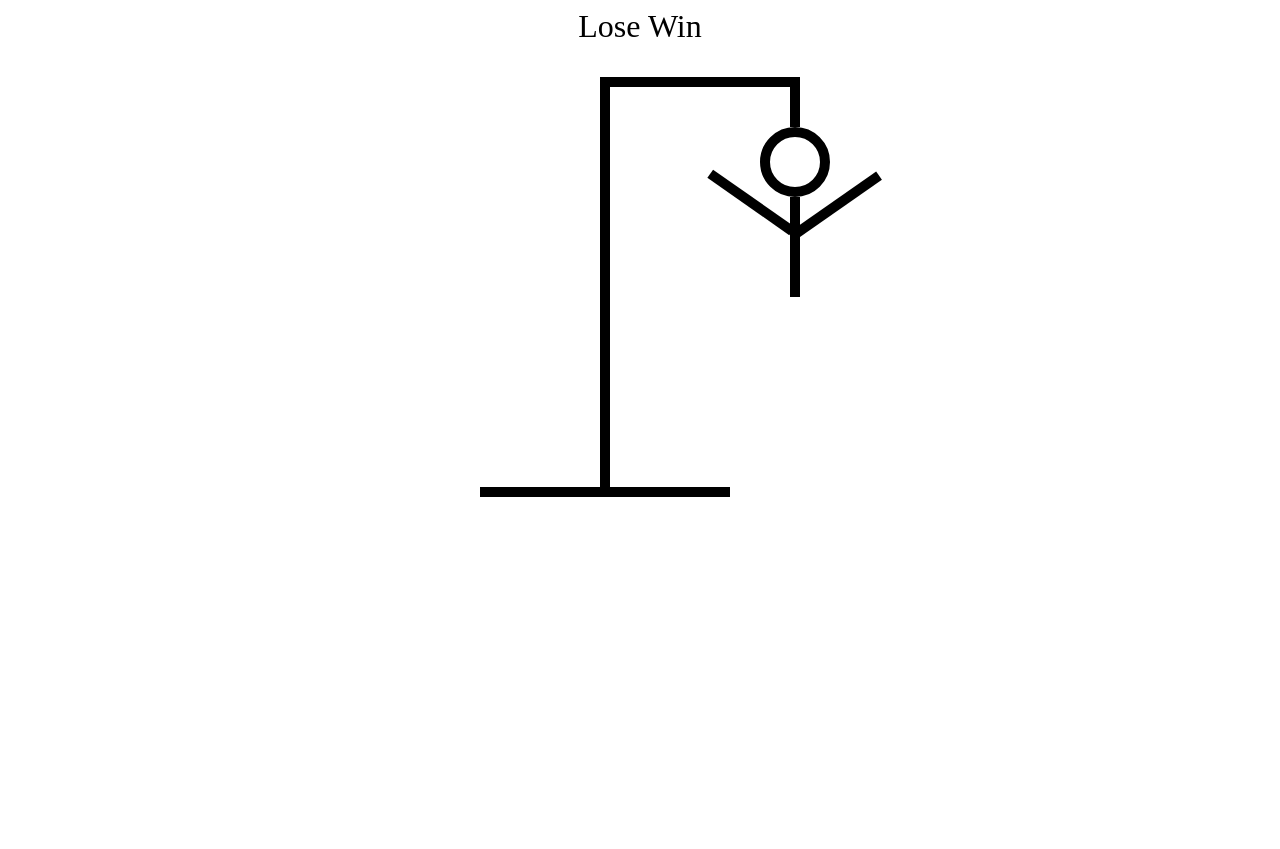
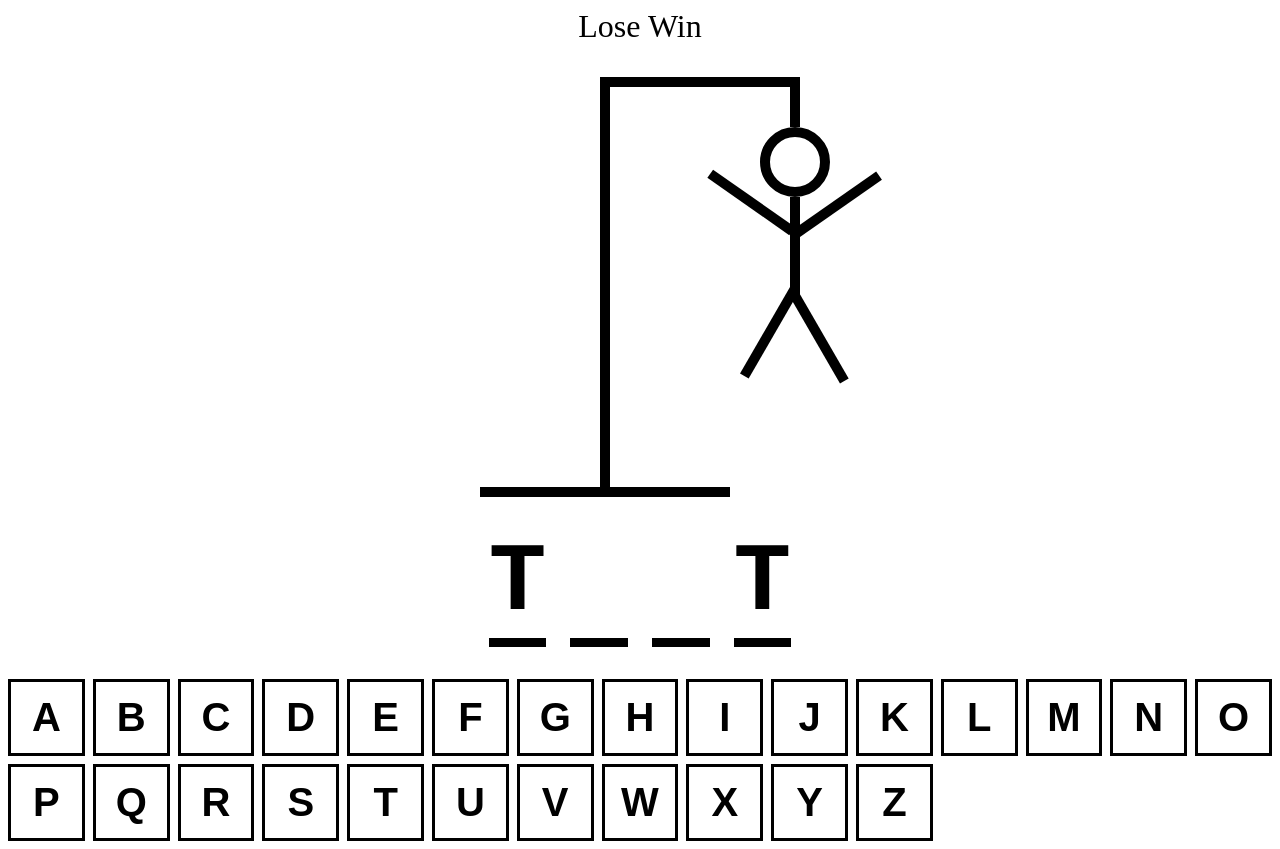
Before and after one commit to TIit0/Ts-Hangman, a React (Vite) app: page / in a window 1280 px wide. Before the commit the page ends 800 px from the top, so only its background shows below. Built offline with nearby package versions, Linux system fonts and the light colour scheme.

Commit message:
before implementing logic

```diff
--- a/css/App.css
+++ b/css/App.css
@@ -13,3 +13,7 @@
     font-size: 2rem;
     text-align: center;
 }
+
+.keyboard_container {
+    align-self: stretch;
+}
--- a/src/App.tsx
+++ b/src/App.tsx
@@ -1,6 +1,8 @@
 import { useState } from "react";
 import wordList from "./wordList.json";
 import HangmanDrawing from "./components/HangmanDrawing/HangmanDrawing";
+import HangmanWord from "./components/HangmanWord/HangmanWord";
+import Keyboard from "./components/Keyboard/Keyboard";
 import "../css/App.css"
 
 function App() {
@@ -18,7 +20,10 @@ function App() {
     <div className="app_wrapper">
       <div className="app_wrapper__win-lose"> Lose Win </div>
       <HangmanDrawing />
-
+      <HangmanWord />
+      <div className="keyboard_container">
+      <Keyboard />
+      </div>
     </div>
   )
 }
--- a/src/components/HangmanDrawing/HangmanDrawing.css
+++ b/src/components/HangmanDrawing/HangmanDrawing.css
@@ -45,6 +45,28 @@
     transform-origin: top right;
 }
 
+.rightLeg {
+    width: 100px;
+    height: 10px;
+    background-color: black;
+    position: absolute;
+    top: 210px;
+    right: -90px;
+    transform: rotate(60deg);
+    transform-origin: left bottom;
+}
+
+.leftLeg {
+    width: 100px;
+    height: 10px;
+    background-color: black;
+    position: absolute;
+    top: 210px;
+    right: 10px;
+    transform: rotate(-60deg);
+    transform-origin: right top;
+}
+
 .drawing_rope-pole {
     height: 50px;
     width: 10px;
--- a/src/components/HangmanDrawing/HangmanDrawing.tsx
+++ b/src/components/HangmanDrawing/HangmanDrawing.tsx
@@ -4,6 +4,8 @@ const Head = <div className="head" />
 const Torso = <div className="torso" />
 const RightArm = <div className="rightArm" />
 const LeftArm = <div className="leftArm" />
+const RightLeg = <div className="rightLeg" />
+const LeftLeg = <div className="leftLeg" />
 
 export default function HangmanDrawing() {
 
@@ -13,6 +15,8 @@ export default function HangmanDrawing() {
             {Torso}
             {RightArm}
             {LeftArm}
+            {RightLeg}
+            {LeftLeg}
             <div className="drawing_rope-pole" />
             <div className="drawing_upper-pole" />
             <div className="drawing_center-pole" />
--- a/src/components/HangmanWord/HangmanWord.css
+++ b/src/components/HangmanWord/HangmanWord.css
@@ -0,0 +1,14 @@
+
+
+.word_wrapper {
+    display: flex;
+    gap: .25em;
+    font-size: 6rem;
+    font-weight: bold;
+    text-transform: uppercase;
+    font-family: monospace;
+}
+
+.letter_container {
+    border-bottom: .1em solid black;
+}
--- a/src/components/HangmanWord/HangmanWord.tsx
+++ b/src/components/HangmanWord/HangmanWord.tsx
@@ -2,5 +2,22 @@ import "./HangmanWord.css"
 
 
 export default function HangmanWord() {
+    const word = "Test".toLowerCase()
+    const guessedLetters: string[] = ["t"];
+    return (
+        <div className="word_wrapper">
+            {word.split("").map((letter, index) => (
+                <span
+                    className="letter_container"
+                    key={`${letter}${index}`}>
 
+                    <span className="letter"
+                        style={
+                            { visibility: guessedLetters.includes(letter) ? "visible" : "hidden" }}>
+                        {letter}
+                    </span>
+                </span>
+            ))}
+        </div>
+    );
 }
--- a/src/components/Keyboard/Keyboard.css
+++ b/src/components/Keyboard/Keyboard.css
@@ -0,0 +1,33 @@
+
+.grid {
+    display: grid;
+    grid-template-columns: repeat(auto-fit, minmax(75px, 1fr));
+    gap: .5rem;
+}
+
+.keyboard_button {
+    width: 100%;
+    border: 3px solid black;
+    background: none;
+    aspect-ratio: 1/1;
+    font-size: 2.5rem;
+    text-transform: uppercase;
+    padding: .5rem;
+    font-weight: bold;
+    cursor: pointer;
+    color: black;
+}
+
+.keyboard_button:active {
+    background-color: hsl(200, 100%, 50%);
+    color: white;
+}
+
+.keyboard_button.inactive {
+    opacity: .3;
+}
+
+.keyboard_button:hover:not(:disabled),
+.keyboard_button:focus:not(:disabled) {
+    background-color: hsl(200, 100%, 75%);
+}
--- a/src/components/Keyboard/Keyboard.tsx
+++ b/src/components/Keyboard/Keyboard.tsx
@@ -1,6 +1,22 @@
 import "./Keyboard.css";
+
+const KEYS = [
+    "a", "b", "c", "d", "e", "f", "g", "h", "i", "j", "k", "l", "m", "n", "o", "p", "q", "r", "s", "t", "u", "v", "w", "x", "y", "z",
+]
 
 
 export default function Keyboard() {
+    return (
+        <div className="grid">
+            {KEYS.map((letter, index) => {
 
+                return <button
+                    className={`keyboard_button`}
+                    key={`${letter}${index}`}
+                >{letter}
+                </button>
+
+            })}
+        </div>
+    );
 }
```
